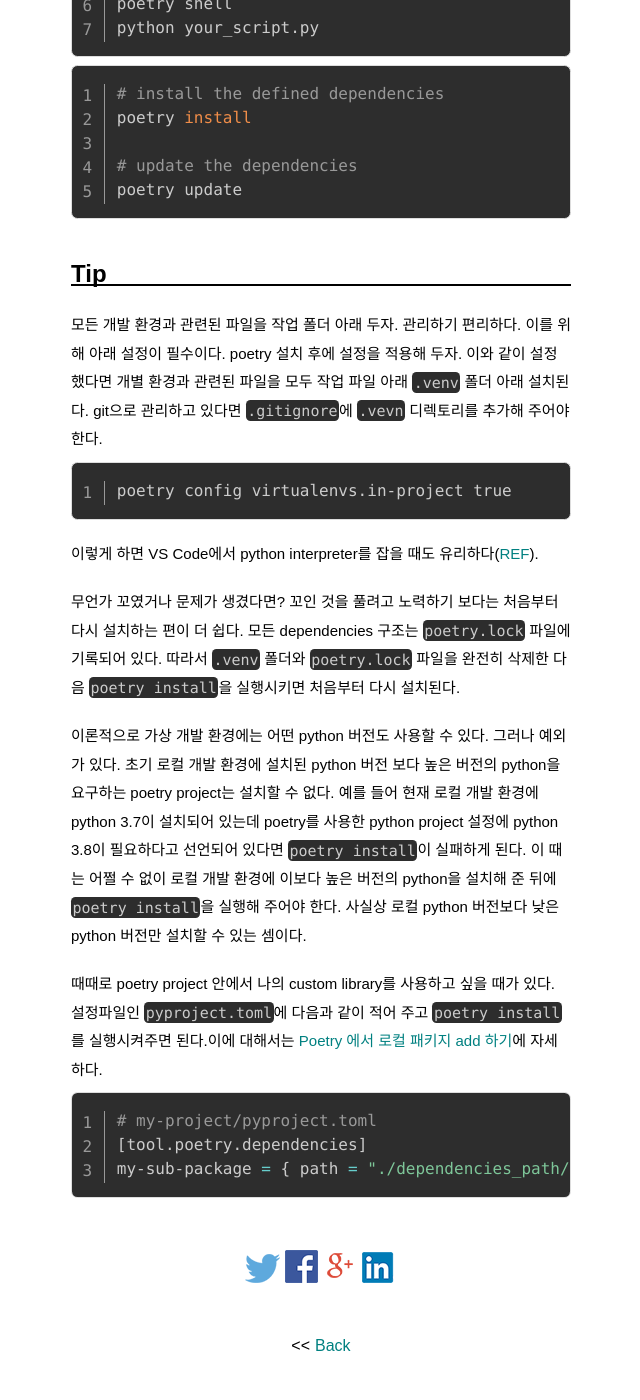
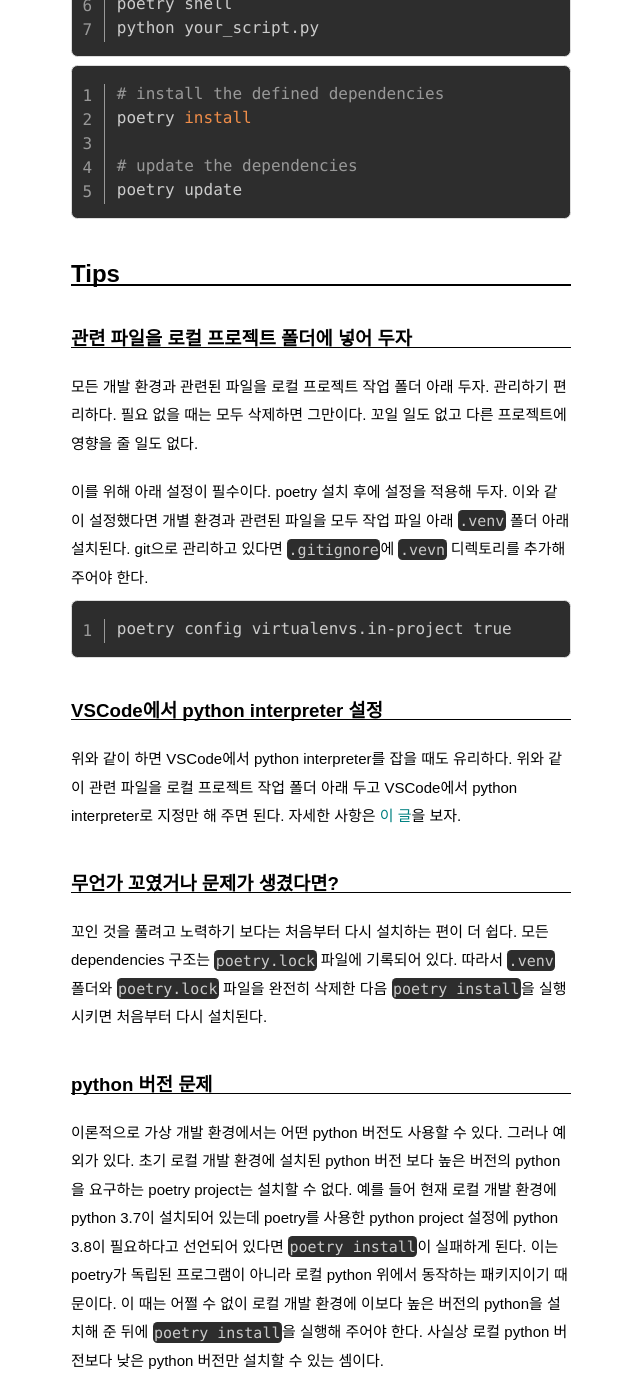
Before and after one commit to pinedance/blog, a Jekyll site: the page built from _posts/2022/01-06/2022-02-15-python-poetry.md, in a window 1280 px wide and 1400 px high, scrolled down 1380 px. Shown: the whole window, without its empty margins (319-959 px from the left). Built offline with Jekyll 4.4.1, drawn with Linux system fonts in a browser that asks for light colours; some web fonts are replaced; comment, search, counter and statistics services are not loaded; some of the changed text lies outside the part shown.

Commit message:
update post

````diff
--- a/_posts/2022/01-06/2022-02-15-python-poetry.md
+++ b/_posts/2022/01-06/2022-02-15-python-poetry.md
@@ -7,11 +7,11 @@ tags: ['python']
 
 ## Background
 
-python의 생태계는 거대하지만 의외로 library 관리나 개별환경 쪽으로 가면 불편함이 있다. anaconda의 env를 사용해 왔지만, 이는 프로젝트와 분리된 개념이기 때문에 불편할 때가 있다. `pipenv`를 사용하다가 최근에 `poetry`를 알게 되어 정착하게 되었다.
+python의 생태계는 거대하지만 의외로 library 관리나 개발환경 쪽에서는 의외로 불편함이 있다. 개발환경을 관리하기 위해 anaconda의 env를 사용해 왔지만, 이는 프로젝트와 분리된 개념이기 때문에 불편할 때가 있다. 때때로 `pipenv`를 사용하다가 최근에 `poetry`를 알게 되어 정착하게 되었다.
 
 `poetry`는 ruby의 `bundle`과 개념이 유사하여 쉽게 익힐 수 있었다. [공식 문서](https://python-poetry.org/)에 설명이 잘 되어 있으므로 여기에서는 많이 사용되는 문구와 몇가지 Tip만 적어 둔다.
 
-## Code
+## Commands
 
 설치
 
@@ -61,21 +61,33 @@ poetry install
 poetry update
 ```
 
-## Tip
+## Tips
 
-모든 개발 환경과 관련된 파일을 작업 폴더 아래 두자. 관리하기 편리하다. 이를 위해 아래 설정이 필수이다. poetry 설치 후에 설정을 적용해 두자. 이와 같이 설정했다면 개별 환경과 관련된 파일을 모두 작업 파일 아래 `.venv` 폴더 아래 설치된다. git으로 관리하고 있다면 `.gitignore`에 `.vevn` 디렉토리를 추가해 주어야 한다.
+### 관련 파일을 로컬 프로젝트 폴더에 넣어 두자
+
+모든 개발 환경과 관련된 파일을 로컬 프로젝트 작업 폴더 아래 두자. 관리하기 편리하다. 필요 없을 때는 모두 삭제하면 그만이다. 꼬일 일도 없고 다른 프로젝트에 영향을 줄 일도 없다.
+
+이를 위해 아래 설정이 필수이다. poetry 설치 후에 설정을 적용해 두자. 이와 같이 설정했다면 개별 환경과 관련된 파일을 모두 작업 파일 아래 `.venv` 폴더 아래 설치된다. git으로 관리하고 있다면 `.gitignore`에 `.vevn` 디렉토리를 추가해 주어야 한다.
 
 ```
 poetry config virtualenvs.in-project true
 ```
 
-이렇게 하면 VS Code에서 python interpreter를 잡을 때도 유리하다([REF](https://amazingguni.medium.com/python-poetry%EB%A5%BC-%EC%82%AC%EC%9A%A9%ED%95%98%EB%8A%94-%ED%94%84%EB%A1%9C%EC%A0%9D%ED%8A%B8%EB%A5%BC-vscode%EC%97%90%EC%84%9C-%EA%B0%9C%EB%B0%9C%ED%95%A0-%EB%95%8C-interpreter%EB%A5%BC-%EC%9E%A1%EB%8A%94-%EB%B0%A9%EB%B2%95-e1806f093e6d)).
+### VSCode에서 python interpreter 설정
 
-무언가 꼬였거나 문제가 생겼다면? 꼬인 것을 풀려고 노력하기 보다는 처음부터 다시 설치하는 편이 더 쉽다. 모든 dependencies 구조는 `poetry.lock` 파일에 기록되어 있다. 따라서 `.venv` 폴더와 `poetry.lock` 파일을 완전히 삭제한 다음 `poetry install`을 실행시키면 처음부터 다시 설치된다.
+위와 같이 하면 VSCode에서 python interpreter를 잡을 때도 유리하다. 위와 같이 관련 파일을 로컬 프로젝트 작업 폴더 아래 두고 VSCode에서 python interpreter로 지정만 해 주면 된다. 자세한 사항은 [이 글](https://amazingguni.medium.com/python-poetry%EB%A5%BC-%EC%82%AC%EC%9A%A9%ED%95%98%EB%8A%94-%ED%94%84%EB%A1%9C%EC%A0%9D%ED%8A%B8%EB%A5%BC-vscode%EC%97%90%EC%84%9C-%EA%B0%9C%EB%B0%9C%ED%95%A0-%EB%95%8C-interpreter%EB%A5%BC-%EC%9E%A1%EB%8A%94-%EB%B0%A9%EB%B2%95-e1806f093e6d)을 보자.
 
-이론적으로 가상 개발 환경에는 어떤 python 버전도 사용할 수 있다. 그러나 예외가 있다. 초기 로컬 개발 환경에 설치된 python 버전 보다 높은 버전의 python을 요구하는 poetry project는 설치할 수 없다. 예를 들어 현재 로컬 개발 환경에 python 3.7이 설치되어 있는데 poetry를 사용한 python project 설정에 python 3.8이 필요하다고 선언되어 있다면 `poetry install`이 실패하게 된다. 이 때는 어쩔 수 없이 로컬 개발 환경에 이보다 높은 버전의 python을 설치해 준 뒤에 `poetry install`을 실행해 주어야 한다. 사실상 로컬 python 버전보다 낮은 python 버전만 설치할 수 있는 셈이다.
+### 무언가 꼬였거나 문제가 생겼다면?
 
-때때로 poetry project 안에서 나의 custom library를 사용하고 싶을 때가 있다. 설정파일인 `pyproject.toml`에 다음과 같이 적어 주고 `poetry install`를 실행시켜주면 된다.이에 대해서는 [Poetry 에서 로컬 패키지 add 하기](https://dailyheumsi.tistory.com/251)에 자세하다.
+꼬인 것을 풀려고 노력하기 보다는 처음부터 다시 설치하는 편이 더 쉽다. 모든 dependencies 구조는 `poetry.lock` 파일에 기록되어 있다. 따라서 `.venv` 폴더와 `poetry.lock` 파일을 완전히 삭제한 다음 `poetry install`을 실행시키면 처음부터 다시 설치된다.
+
+### python 버전 문제
+
+이론적으로 가상 개발 환경에서는 어떤 python 버전도 사용할 수 있다. 그러나 예외가 있다. 초기 로컬 개발 환경에 설치된 python 버전 보다 높은 버전의 python을 요구하는 poetry project는 설치할 수 없다. 예를 들어 현재 로컬 개발 환경에 python 3.7이 설치되어 있는데 poetry를 사용한 python project 설정에 python 3.8이 필요하다고 선언되어 있다면 `poetry install`이 실패하게 된다. 이는 poetry가 독립된 프로그램이 아니라 로컬 python 위에서 동작하는 패키지이기 때문이다. 이 때는 어쩔 수 없이 로컬 개발 환경에 이보다 높은 버전의 python을 설치해 준 뒤에 `poetry install`을 실행해 주어야 한다. 사실상 로컬 python 버전보다 낮은 python 버전만 설치할 수 있는 셈이다.
+
+### Custom library 사용
+
+때때로 poetry project 안에서 자신이 만든 custom library를 사용하고 싶을 때가 있다. 설정파일인 `pyproject.toml`에 다음과 같이 적어 주고 `poetry install`를 실행시켜주면 된다. 이에 대해서는 [Poetry 에서 로컬 패키지 add 하기](https://dailyheumsi.tistory.com/251)에 자세하다.
 
 ```bash
 # my-project/pyproject.toml
````
